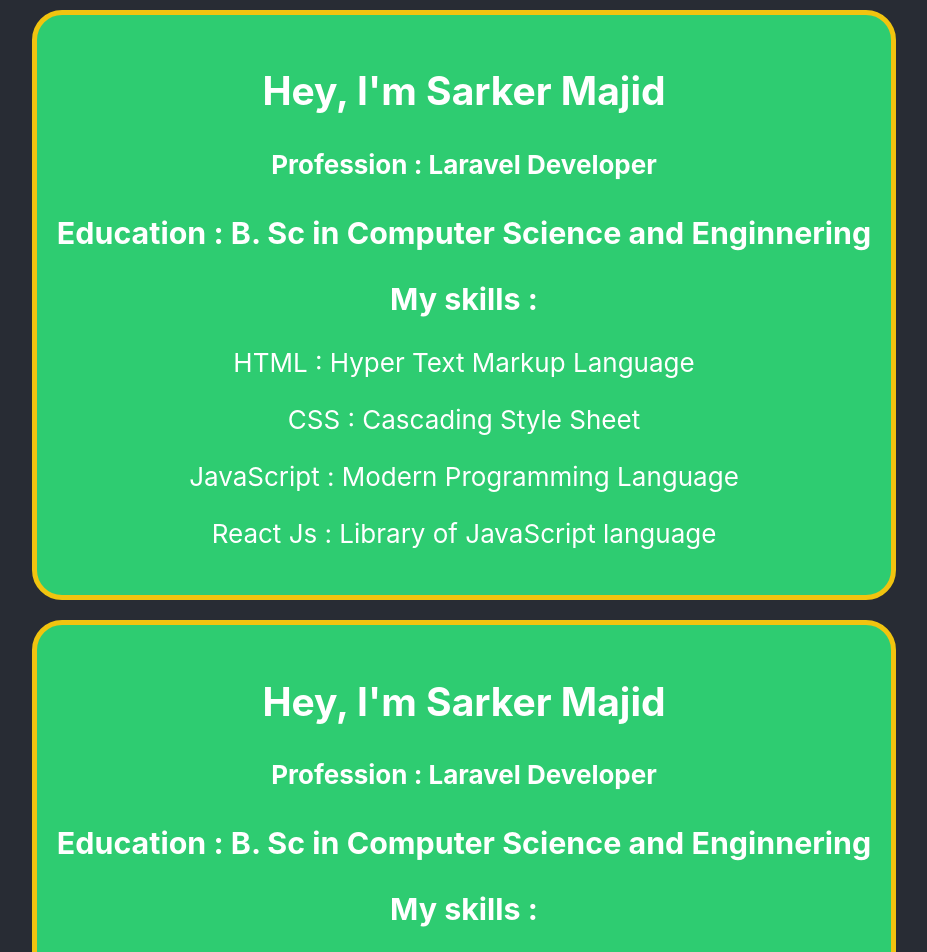
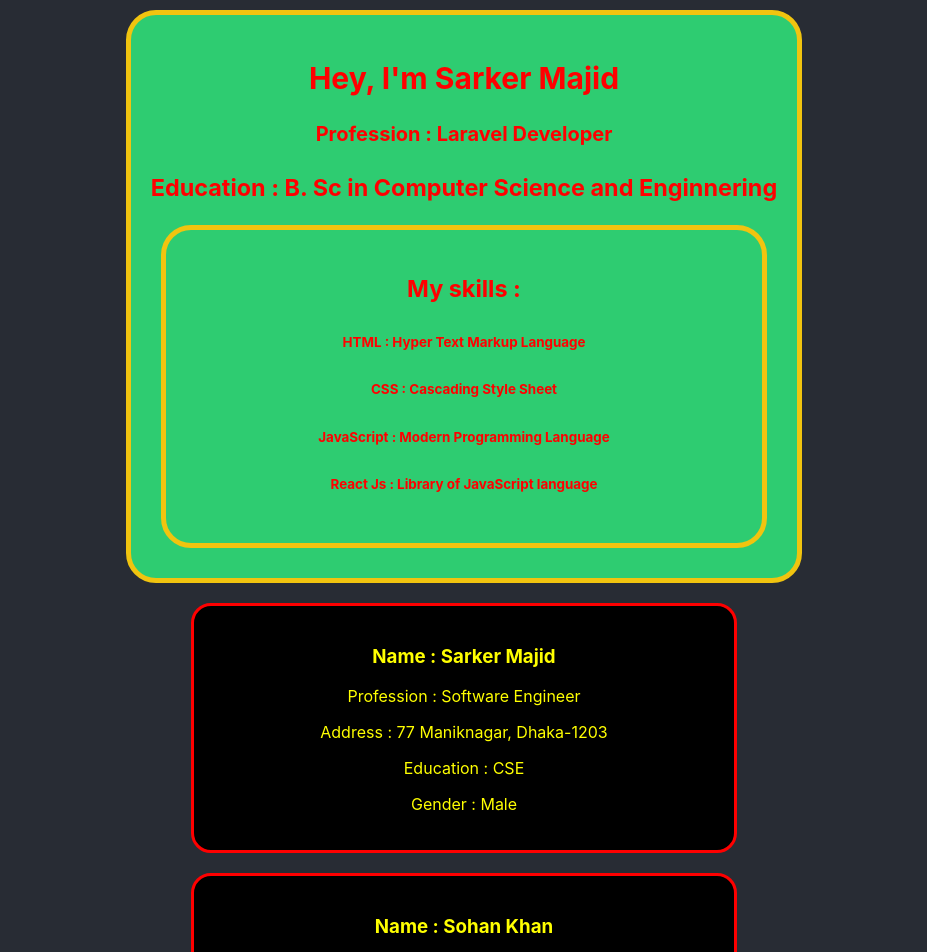
Before and after one commit to sarkermajid/React-Core-Concepts, a React (Create React App) app: page / in a window 1280 px wide. Shown: the top 952 px of the page, without its empty margins (176-1103 px from the left). Built offline with nearby package versions, Linux system fonts and the light colour scheme.

Commit message:
dynamic data pass to card using props

```diff
--- a/src/App.js
+++ b/src/App.js
@@ -6,14 +6,10 @@
   return (
     <div className="App">
       <header className="App-header">
-        {/* <img src={logo} className="App-logo" alt="logo" />
-        <p>
-          Edit <code>src/App.js</code> and save to reload.
-        </p>
-        <p>Sarker majid in react js first paragraph</p> */}
         <Sarkermajid></Sarkermajid>
-        <Sarkermajid></Sarkermajid>
-        <Sarkermajid></Sarkermajid>
+        <Person name='Sarker Majid' profession='Software Engineer' address='77 Maniknagar, Dhaka-1203' education='CSE' gender='Male'></Person>
+        <Person name='Sohan Khan' profession='Web Designer' address='Basabo' education='CSE' gender='Male'></Person>
+        <Person name='Rumjhum' profession='Veppi' address='Mirpur' education='CSE' gender='Female'></Person>
       </header>
     </div>
   );
@@ -32,22 +28,36 @@
     borderRadius : '30px',
     margin : '10px',
     padding : '20px',
-    backgroundColor : '#2ecc71'
-  }
+    backgroundColor : '#2ecc71',
+    color : 'red',
+    fontSize : '20px'
+  };
   return (
     <div style={sarkerStyle}>
       <h2>Hey, I'm Sarker Majid</h2>
       <h4>Profession : {profession}</h4>
       <h3>Education : {education}</h3>
-      <div>
+      <div style={sarkerStyle}>
         <h3>My skills :</h3>
-        <p>{skills.HTML}</p>
-        <p>{skills.CSS}</p>
-        <p>{skills.JavaScript}</p>
-        <p>{skills.React_Js}</p>
+        <h6>{skills.HTML}</h6>
+        <h6>{skills.CSS}</h6>
+        <h6>{skills.JavaScript}</h6>
+        <h6>{skills.React_Js}</h6>
       </div>
     </div>
   );
 }
 
+function Person(props){
+  return(
+    <div style={{ border : '3px solid red', backgroundColor : 'black', color : 'yellow', width : '500px', margin : '10px', padding : '20px', borderRadius : '20px', fontSize : '16px'}}>
+      <h3>Name : {props.name}</h3>
+      <p>Profession : {props.profession}</p>
+      <p>Address : {props.address}</p>
+      <p>Education : {props.education}</p>
+      <p>Gender : {props.gender}</p>
+    </div>
+  )
+}
+
 export default App;
```
